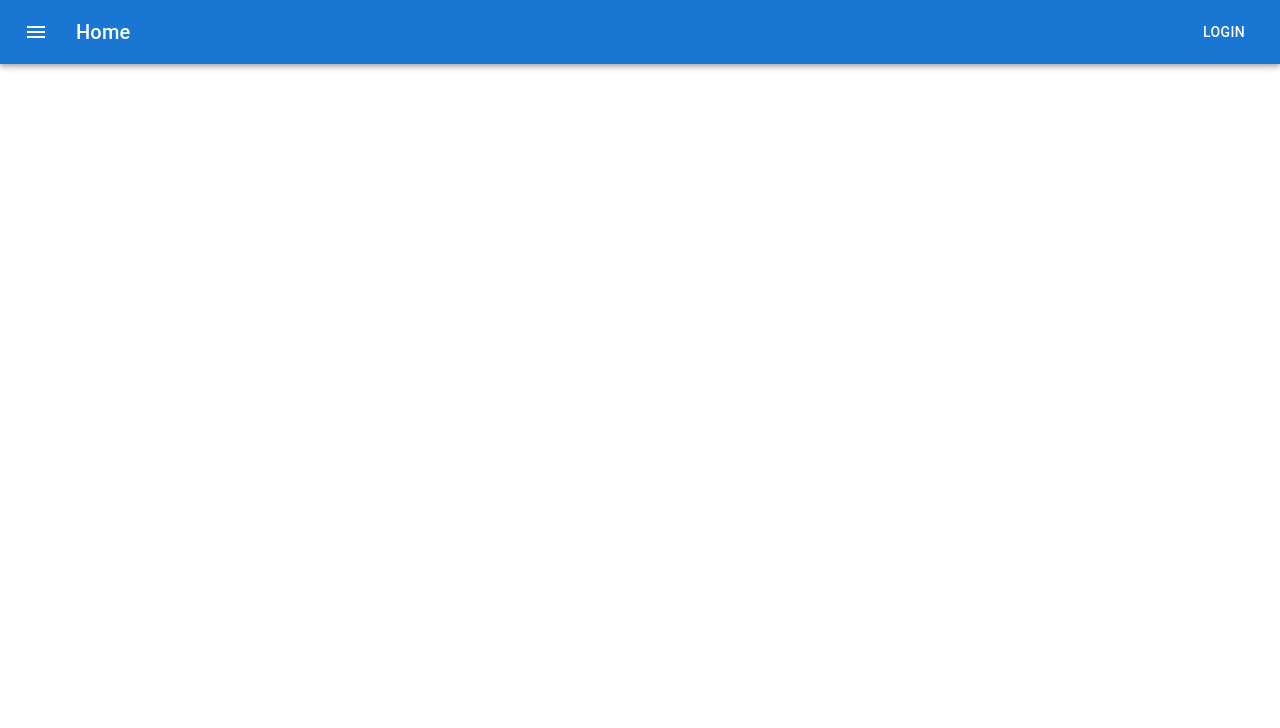
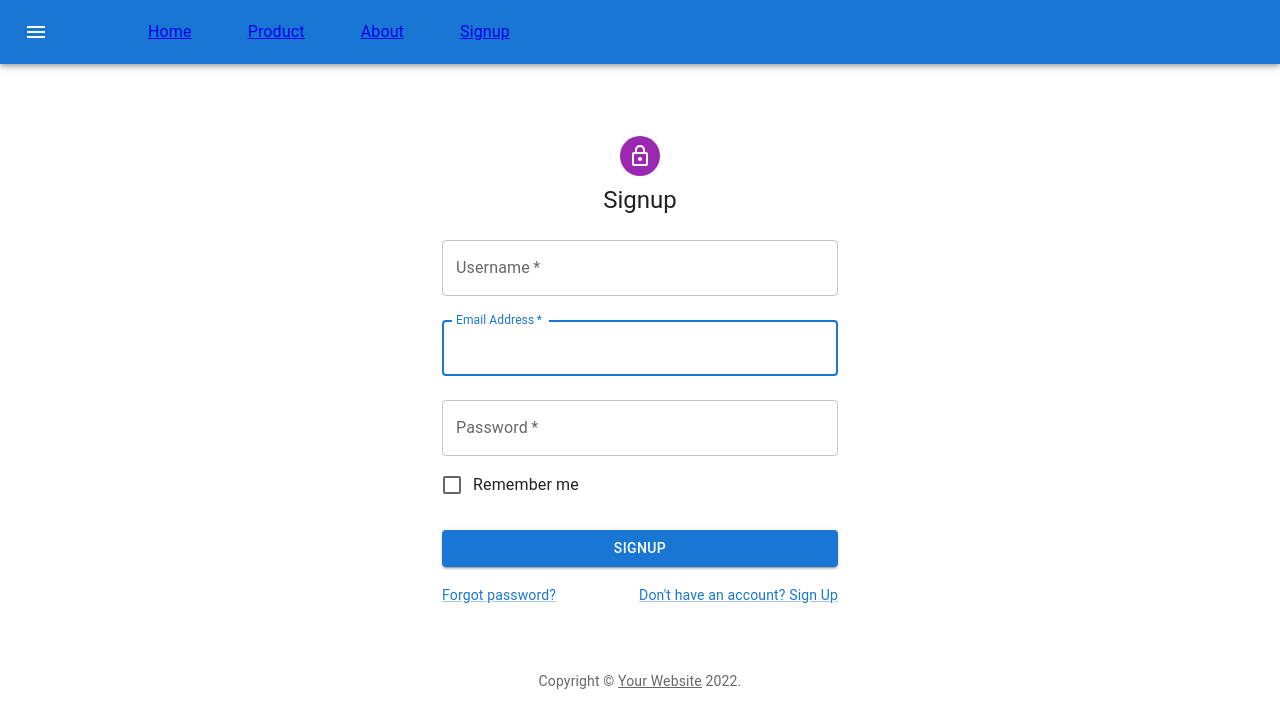
Before and after one commit to smaitic-labs-interns/Ecom-Portal-Phase-1, a React (Create React App) app in the folder frontend/: page /signUpPage in a window 1280 px wide. Before the commit this address had no page. Shown: the top 728 px of the page. Built offline with nearby package versions, Linux system fonts and the light colour scheme.

Commit message:
signup page impelemented

```diff
--- a/frontend/package.json
+++ b/frontend/package.json
@@ -6,6 +6,7 @@
     "@emotion/react": "^11.10.4",
     "@emotion/styled": "^11.10.4",
     "@material-ui/core": "^4.12.4",
+    "@mui/icons-material": "^5.10.3",
     "@mui/material": "^5.10.3",
     "@testing-library/jest-dom": "^5.14.1",
     "@testing-library/react": "^13.0.0",
--- a/frontend/src/App.js
+++ b/frontend/src/App.js
@@ -1,17 +1,24 @@
 // import logo from './logo.svg';
 import './App.css';
-import HomePage from './pages/homePage';
-import ProductPage from './pages/productPage'
-import AboutUsPage from './pages/aboutUsPage'
+import {  Routes, Route } from "react-router-dom";
+import NavBar from "./components/NavBar";
+import Home from './pages/homePage';
+import Product from './pages/productPage';
+import About from './pages/aboutUsPage';
+import Signup from "./pages/signUpPage";
+
 
 function App() {
   return (
-        <div>
-      <HomePage />
-      <ProductPage/>
-      <AboutUsPage />
+    <div>
+      <NavBar />
+      <Routes>
+        <Route path="/" element={<Home />} />
+        <Route path="productPage" element={<Product />} />
+        <Route path="aboutUsPage" element={<About />} />
+        <Route path="signUpPage" element={<Signup />} />
+      </Routes>
     </div>
-
   );
 }
 
--- a/frontend/src/components/NavBar.js
+++ b/frontend/src/components/NavBar.js
@@ -2,12 +2,14 @@
 import AppBar from "@mui/material/AppBar";
 import Box from "@mui/material/Box";
 import Toolbar from "@mui/material/Toolbar";
-import Typography from "@mui/material/Typography";
-import Button from "@mui/material/Button";
+import TypoGraphy from "@mui/material/Typography";
 import IconButton from "@mui/material/IconButton";
 import MenuIcon from "@mui/icons-material/Menu";
+import { List, ListItem, ListItemText } from "@material-ui/core";
+import { Link } from "react-router-dom";
 
-export default function ButtonAppBar() {
+
+export default function NavBar() {
   return (
     <Box sx={{ flexGrow: 1 }}>
       <AppBar position="static">
@@ -21,10 +23,30 @@
           >
             <MenuIcon />
           </IconButton>
-          <Typography variant="h6" component="div" sx={{ flexGrow: 1 }}>
-            Home
-          </Typography>
-          <Button color="inherit">Login</Button>
+          <List component="nav">
+            <ListItem component="div">
+              <ListItemText inset>
+                <TypoGraphy color="inherit" variant="title">
+                  <Link to="/">Home</Link>
+                </TypoGraphy>
+              </ListItemText>
+              <ListItemText inset>
+                <TypoGraphy color="inherit" variant="title">
+                  <Link to="/productPage">Product</Link>
+                </TypoGraphy>
+              </ListItemText>
+              <ListItemText inset>
+                <TypoGraphy color="inherit" variant="title">
+                  <Link to="/aboutUsPage">About</Link>
+                </TypoGraphy>
+              </ListItemText>
+              <ListItemText inset>
+                <TypoGraphy color="inherit" variant="title">
+                  <Link to="/signUpPage">Signup</Link>
+                </TypoGraphy>
+              </ListItemText>
+            </ListItem>
+          </List>
         </Toolbar>
       </AppBar>
     </Box>
--- a/frontend/src/index.js
+++ b/frontend/src/index.js
@@ -1,23 +1,15 @@
 import React from 'react';
-import ReactDOM from 'react-dom/client';
-import {BrowserRouter, Routes, Route} from 'react-router-dom'
+import ReactDOM from "react-dom";
 import './index.css';
-// import App from './App';
+import App from './App';
 import reportWebVitals from './reportWebVitals';
-import Home from './pages/homePage'
-import Product from './pages/productPage'
-import AboutUs from './pages/aboutUsPage'
-import NavBar from './components/NavBar';
+import { BrowserRouter } from 'react-router-dom';
+
 
 const root = ReactDOM.createRoot(document.getElementById('root'));
 root.render(
   <BrowserRouter>
-  <NavBar />
-    <Routes>
-      <Route path="/" element={<Home />} />
-      <Route path="productPage" element={<Product />} />
-      <Route path="aboutUsPage" element={<AboutUs />} />
-    </Routes>
+    <App />
   </BrowserRouter>
 );
 
--- a/frontend/src/pages/aboutUsPage.js
+++ b/frontend/src/pages/aboutUsPage.js
@@ -2,8 +2,8 @@
 export default function AboutUsPage() {
   return (
     <div>
-        {/* <NavBar /> */}
-      welcome to ecommerce portal
+      {/* <NavBar /> */}
+      Welcome to about us
     </div>
   );
 }
--- a/frontend/src/pages/productPage.js
+++ b/frontend/src/pages/productPage.js
@@ -1,10 +1,9 @@
-import NavBar from "../components/NavBar";
+
 import List from "../components/List";
 export default function Product() {
   return (
     // <div className="App">
     <div>
-      <NavBar />
       <List />
     </div>
   );
--- /dev/null
+++ b/frontend/src/pages/signUpPage.js
@@ -0,0 +1,130 @@
+import * as React from "react";
+import Avatar from "@mui/material/Avatar";
+import Button from "@mui/material/Button";
+import CssBaseline from "@mui/material/CssBaseline";
+import TextField from "@mui/material/TextField";
+import FormControlLabel from "@mui/material/FormControlLabel";
+import Checkbox from "@mui/material/Checkbox";
+import Link from "@mui/material/Link";
+import Grid from "@mui/material/Grid";
+import Box from "@mui/material/Box";
+import LockOutlinedIcon from "@mui/icons-material/LockOutlined";
+import Typography from "@mui/material/Typography";
+import Container from "@mui/material/Container";
+import { createTheme, ThemeProvider } from "@mui/material/styles";
+
+function Copyright(props) {
+  return (
+    <Typography
+      variant="body2"
+      color="text.secondary"
+      align="center"
+      {...props}
+    >
+      {"Copyright © "}
+      <Link color="inherit" href="https://mui.com/">
+        Your Website
+      </Link>{" "}
+      {new Date().getFullYear()}
+      {"."}
+    </Typography>
+  );
+}
+
+const theme = createTheme();
+
+export default function SignUp() {
+  const handleSubmit = (event) => {
+    event.preventDefault();
+    const data = new FormData(event.currentTarget);
+    console.log({
+      email: data.get("email"),
+      password: data.get("password"),
+    });
+  };
+
+  return (
+    <ThemeProvider theme={theme}>
+      <Container component="main" maxWidth="xs">
+        <CssBaseline />
+        <Box
+          sx={{
+            marginTop: 8,
+            display: "flex",
+            flexDirection: "column",
+            alignItems: "center",
+          }}
+        >
+          <Avatar sx={{ m: 1, bgcolor: "secondary.main" }}>
+            <LockOutlinedIcon />
+          </Avatar>
+          <Typography component="h1" variant="h5">
+            Signup
+          </Typography>
+          <Box
+            component="form"
+            onSubmit={handleSubmit}
+            noValidate
+            sx={{ mt: 1 }}
+          >
+            <TextField
+              margin="normal"
+              required
+              fullWidth
+              name="username"
+              label="Username"
+              type="userame"
+              id="username"
+              autoComplete="username"
+            />
+            <TextField
+              margin="normal"
+              required
+              fullWidth
+              id="email"
+              label="Email Address"
+              name="email"
+              autoComplete="email"
+              autoFocus
+            />
+            <TextField
+              margin="normal"
+              required
+              fullWidth
+              name="password"
+              label="Password"
+              type="password"
+              id="password"
+              autoComplete="current-password"
+            />
+            <FormControlLabel
+              control={<Checkbox value="remember" color="primary" />}
+              label="Remember me"
+            />
+            <Button
+              type="submit"
+              fullWidth
+              variant="contained"
+              sx={{ mt: 3, mb: 2 }}
+            >
+              Signup
+            </Button>
+            <Grid container>
+              <Grid item xs>
+                <Link href="#" variant="body2">
+                  Forgot password?
+                </Link>
+              </Grid>
+              <Grid item>
+                <Link href="#" variant="body2">
+                  {"Don't have an account? Sign Up"}
+                </Link>
+              </Grid>
+            </Grid>
+          </Box>
+        </Box>
+        <Copyright sx={{ mt: 8, mb: 4 }} />
+      </Container>
+    </ThemeProvider>
+  );
+}
```
Also changed, not shown: frontend/src/pages/signuPage.js (deleted), 1 other file (tests, documents, lock files or other folders).
